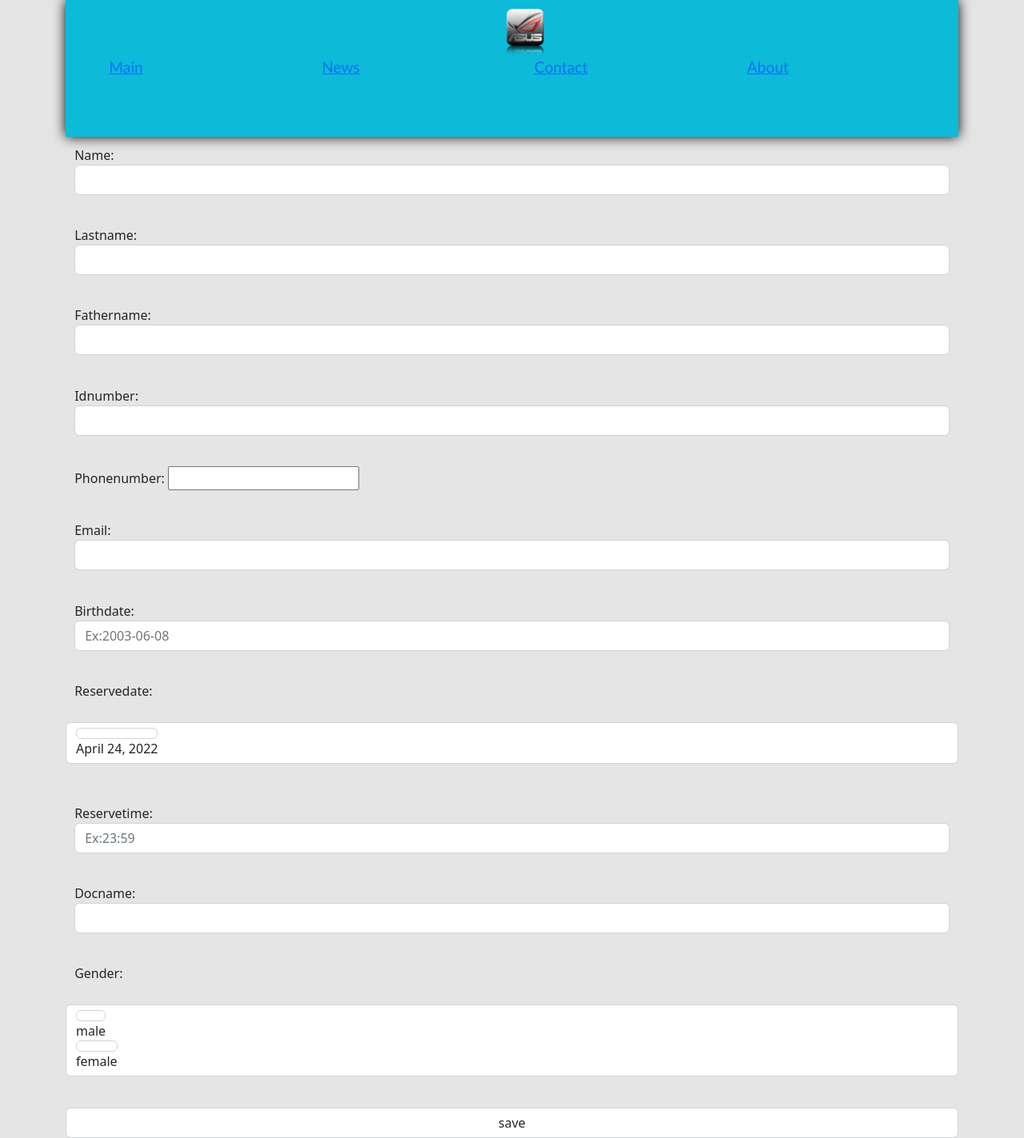
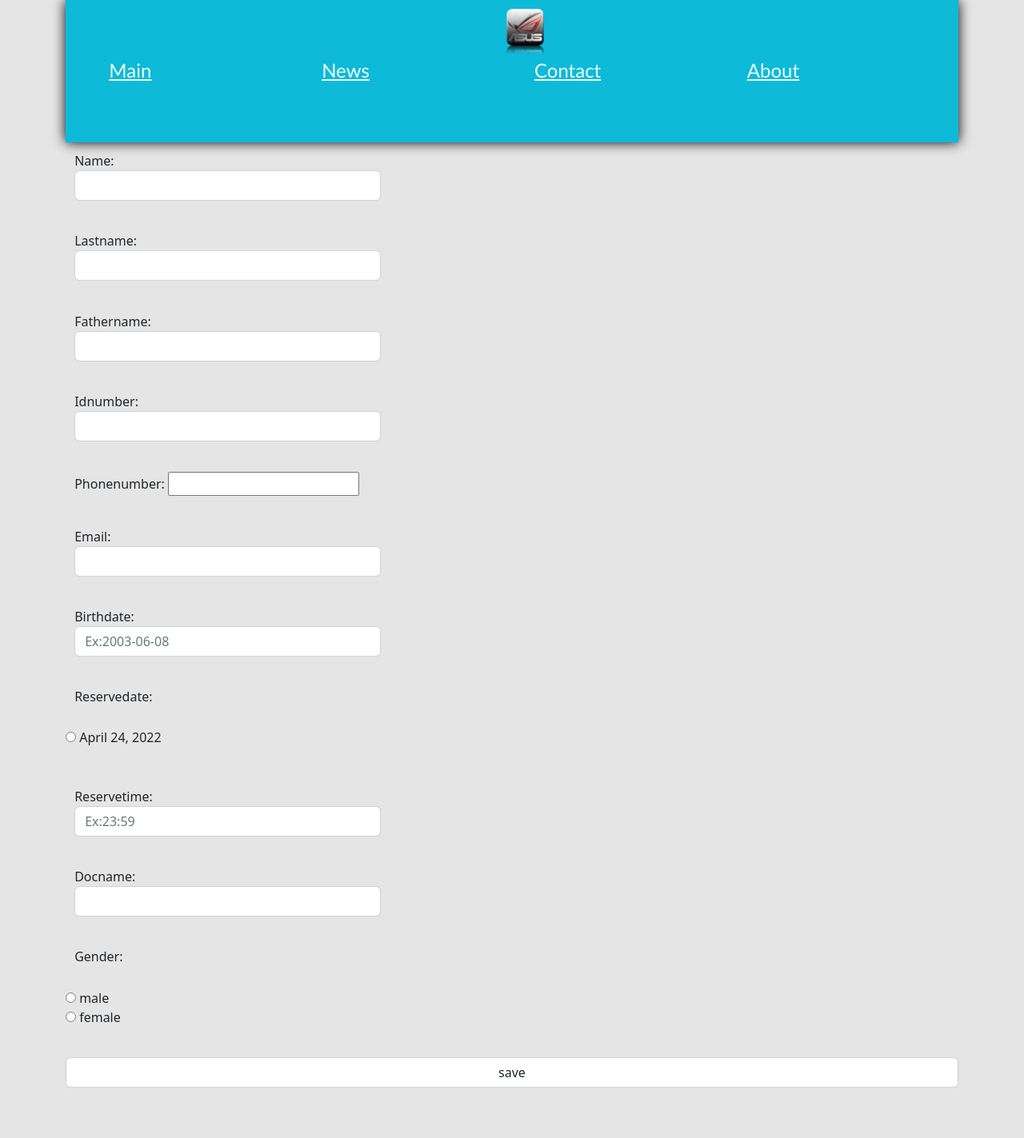
Before and after one commit to mehrshad2002/webonegit, a Django app: page /reserve/ in a window 1280 px wide. Shown: the whole page at 80% size. After the commit the page ends 1360 px from the top, so only its background shows below. Run offline with Django 4.2, Linux system fonts and the light colour scheme.

Commit message:
update 1.13 forms is better

```diff
--- a/clinic/reservation/forms.py
+++ b/clinic/reservation/forms.py
@@ -18,7 +18,7 @@ class reservationForm(forms.Form):
     email = forms.EmailField(widget=forms.EmailInput(attrs={'class':'form-control','id':'emailId'}))
     birthDate = forms.DateField(widget=forms.DateInput(attrs={'placeholder':'Ex:2003-06-08', 'class':'form-control','id':'birthDateId'}))
     # reservedate = forms.DateField(widget=forms.DateInput(attrs={'placeholder':'Ex:2003-06-08'}))
-    reserveDate = forms.ChoiceField(widget=forms.RadioSelect(attrs={'class':'form-control','id':'reserveDateId'}),choices=date)
+    reserveDate = forms.ChoiceField(widget=forms.RadioSelect(attrs={'id':'reserveDateId'}),choices=date) # *not support bootstrap
     reserveTime = forms.TimeField(widget=forms.TimeInput(attrs={'placeholder':'Ex:23:59' , 'class':'form-control','id':'reserveTimeId'}))
     docName = forms.CharField(max_length=30,widget=forms.TextInput(attrs={'class':'form-control','id':'docNameId'}))
-    gender = forms.ChoiceField(widget=forms.RadioSelect(attrs={'class':'form-control','id':'genderId'}),choices=genders)
+    gender = forms.ChoiceField(widget=forms.RadioSelect(attrs={'id':'genderId'}),choices=genders) # *not support bootstrap
--- a/clinic/reservation/templates/reserveFlex.html
+++ b/clinic/reservation/templates/reserveFlex.html
@@ -40,7 +40,7 @@
 
         <form action='.' method = 'POST' class = "formClass">
                 {{form.as_p}}
-            <input class = "form-control" type = 'submit' value = 'save'/>
+            <input id = "submitId" class = "form-control" type = 'submit' value = 'save'/>
             {%csrf_token%}
         </form>
 
--- a/clinic/static/css/reserveFlex.css
+++ b/clinic/static/css/reserveFlex.css
@@ -28,6 +28,60 @@ ul{
     list-style-type: none ;
 }
 
+a{
+    color:azure ;
+    font-size: x-large;
+}
+
 p{
     padding: 1% ;
 }
+
+#nameId{
+    width: 35% ;
+
+}
+
+#lastnameId{
+    width: 35% ;
+}
+
+#fathernameId{
+    width: 35% ;
+}
+
+#idNumberId{
+    width: 35% ;
+}
+
+#phoneNumberId{
+    width: 35% ;
+}
+
+#emailId{
+    width: 35% ;
+}
+
+#birthDateId{
+    width: 35% ;
+}
+
+#reserveDateId{
+    width: 35% ;
+}
+
+#reserveTimeId{
+    width: 35% ;
+}
+
+#docNameId{
+    width: 35% ;
+}
+
+#genderId{
+    width: 35% ;
+}
+
+#submitId{
+    margin-bottom: 5% ;
+}
```
